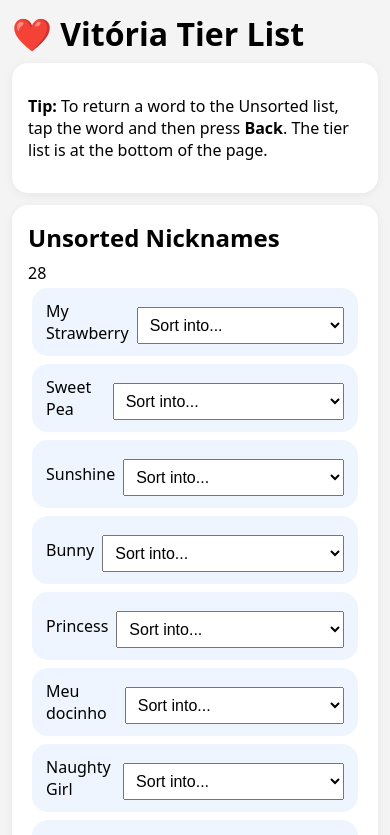
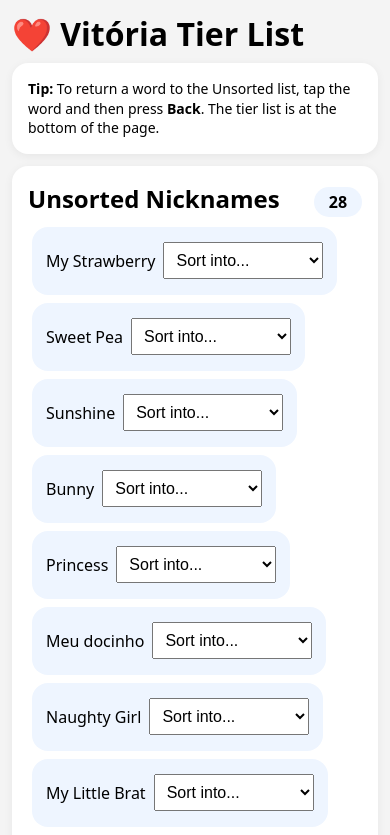
Before and after one commit to neknekkekkek/viih-nicknames-tierlist, a React (Vite) app: page / in a window 390 px wide. Shown: the top 835 px of the page. Built offline with nearby package versions, Linux system fonts and the light colour scheme.

Commit message:
Update index.css

```diff
--- a/src/index.css
+++ b/src/index.css
@@ -1,4 +1,4 @@
-/* Мобильный комфорт: крупные тапы, читаемый шрифт, прилипающие заголовки */
+/* === Base / Общие стили === */
 body {
   font-family: system-ui, -apple-system, Segoe UI, Roboto, sans-serif;
   background:#f4f4f4;
@@ -7,18 +7,27 @@ body {
 
 .container { padding:16px; max-width:800px; margin:0 auto; }
 .card { background:#fff; border-radius:16px; padding:16px; box-shadow:0 2px 10px rgba(0,0,0,.06); margin-bottom:12px; }
-.pill { background:#eef5ff; border-radius:16px; padding:10px 12px; display:inline-flex; align-items:center; gap:8px; margin:4px; min-height:40px; }
-select { font-size:16px; padding:8px; } /* >=16px — чтобы iOS не зумил */
+.pill { background:#eef5ff; border-radius:16px; padding:10px 12px; display:inline-flex; align-items:center; gap:8px; margin:4px; min-height:40px; position:relative; }
 h1,h2 { margin:0 0 8px 0; }
 
-@media (max-width:480px){
-  .container { padding:12px; }
-  .pill { padding:12px 14px; min-height:44px; } /* 44px — гайдлайн для тапа */
-  select { width:100%; margin-top:6px; }       /* селект под «пилюлей», удобнее жать */
-  .sticky { position:sticky; top:0; background:#fff; padding-top:8px; z-index:5; }
+/* Селект: одинаковая ширина у всех */
+select { font-size:16px; padding:8px; width:200px; } /* 16px, чтобы iOS не зумил */
+
+/* Липкий заголовок тира (удобно на мобиле) */
+.sticky { position:sticky; top:0; background:#fff; padding-top:8px; z-index:5; }
+
+/* Кнопка возврата, если используем внутри .pill (не плавающую) */
+.pill button {
+  margin-left: 8px;
+  padding: 6px 8px;
+  border: 1px solid #d0d7de;
+  border-radius: 8px;
+  background: #fff;
+  cursor: pointer;
 }
-/* Плашка Back, появляется по тапу */
-.pill { position: relative; }
+.pill button:active { transform: translateY(1px); }
+
+/* Плавающая плашка Back, которая появляется по тапу */
 .action-back {
   position: absolute;
   right: 8px;
@@ -31,4 +40,21 @@ h1,h2 { margin:0 0 8px 0; }
   box-shadow: 0 2px 8px rgba(0,0,0,.08);
   cursor: pointer;
 }
-.action-back:active { transform: translateY(-48%); }
+.action-back:active { transform: translateY(calc(-50% + 2px)); }
+
+/* Заголовок + счётчик справа */
+.headerRow { display:flex; align-items:center; justify-content:space-between; }
+.countBadge {
+  background:#eef5ff; border-radius:999px; padding:4px 10px; font-weight:600;
+  min-width:28px; text-align:center;
+}
+
+/* Плашка-подсказка */
+.hint p { margin:0; line-height:1.4; font-size:14px; }
+
+/* === Mobile tweaks === */
+@media (max-width:480px){
+  .container { padding:12px; }
+  .pill { padding:12px 14px; min-height:44px; }   /* 44px — удобная зона тапа */
+  select { width:160px; }                          /* компактнее на телефоне */
+}
```
